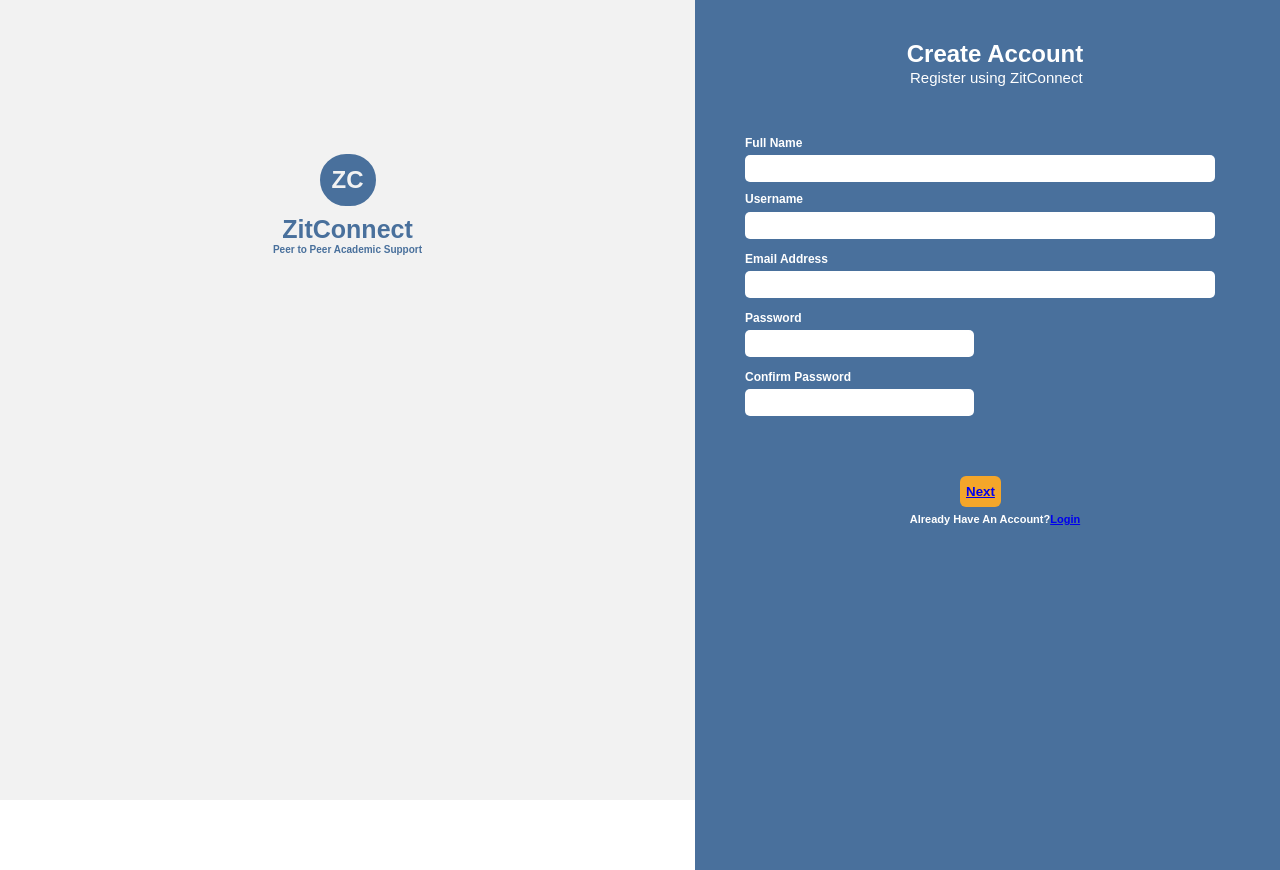
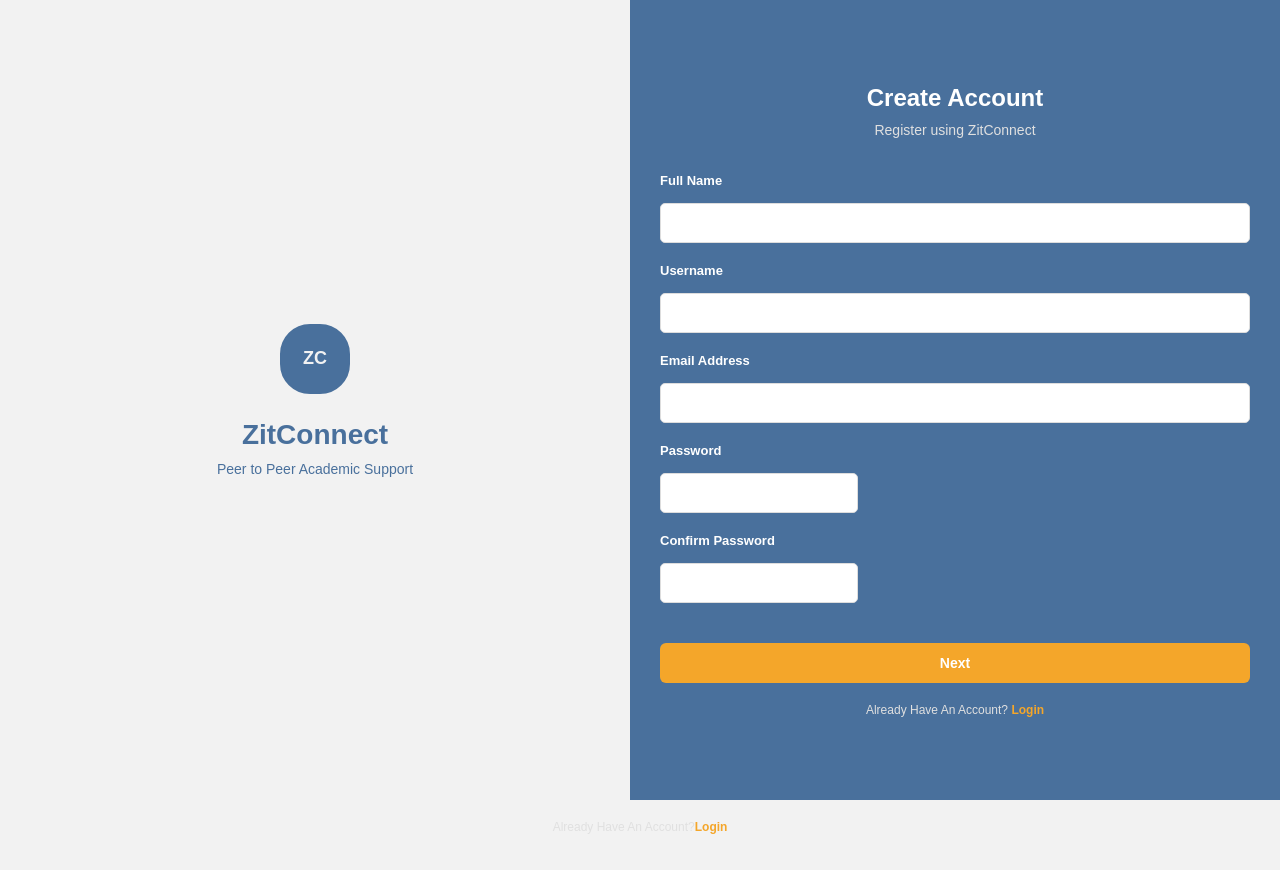
Before and after one commit to KateteNewton/ZitConnect, a Flask app: page / in a window 1280 px wide. After the commit the page ends 834 px from the top, so only its background shows below. Run offline with Flask 3, Linux system fonts and the light colour scheme; some libraries are stand-ins or nearby versions.

Commit message:
Made some changes to the register page, including the CSS and HTML files. Also updated the app.py file to handle the new registration logic.

```diff
--- a/app.py
+++ b/app.py
@@ -1,14 +1,15 @@
 from flask import Flask, render_template, request, redirect, session, flash
 from flask_mysqldb import MySQL
 from datetime import timedelta
+import re
 
 app = Flask(__name__)
 
-# Session configuration
+# ============ Configuration ============
 app.secret_key = 'zitconnect_secret_key_2024'
 app.permanent_session_lifetime = timedelta(minutes=30)
 
-# Database configuration
+# Database Configuration
 app.config['MYSQL_HOST'] = 'localhost'
 app.config['MYSQL_USER'] = 'root'
 app.config['MYSQL_PASSWORD'] = ''
@@ -16,89 +17,162 @@ app.config['MYSQL_DB'] = 'zitconnect_db'
 
 mysql = MySQL(app)
 
+# ============ Helper Functions ============
+def validate_email(email):
+    """Validate email format"""
+    pattern = r'^[a-zA-Z0-9._%+-]+@[a-zA-Z0-9.-]+\.[a-zA-Z]{2,}$'
+    return re.match(pattern, email) is not None
+
+def get_programs():
+    """Fetch all programs from database"""
+    try:
+        cursor = mysql.connection.cursor()
+        cursor.execute("SELECT programID, programName FROM program ORDER BY programName")
+        programs = cursor.fetchall()
+        cursor.close()
+        return programs
+    except Exception as e:
+        print(f"Error fetching programs: {e}")
+        return []
+
+def get_schools():
+    """Fetch all schools from database"""
+    try:
+        cursor = mysql.connection.cursor()
+        cursor.execute("SELECT schoolID, schoolName FROM school ORDER BY schoolName")
+        schools = cursor.fetchall()
+        cursor.close()
+        return schools
+    except Exception as e:
+        print(f"Error fetching schools: {e}")
+        return []
+
+# ============ Routes ============
+
 @app.route('/')
 def home():
+    """Home route - redirect to register"""
     return render_template('register1.html')
 
-# Register Step 1 Route
 @app.route('/register', methods=['GET', 'POST'])
 def register():
+    """Register Step 1 - Collect user information"""
     if request.method == 'POST':
-        session['name'] = request.form['name']
-        session['username'] = request.form['username']
-        session['email'] = request.form['email']
-        session['password'] = request.form['password']
-        session['confirm_password'] = request.form['confirm_password']
+        try:
+            # Get form data
+            name = request.form.get('name', '').strip()
+            username = request.form.get('username', '').strip()
+            email = request.form.get('email', '').strip()
+            password = request.form.get('password', '')
+            confirm_password = request.form.get('confirm_password', '')
 
-        return redirect('/register/step2')
+            # Validation
+            if not all([name, username, email, password, confirm_password]):
+                flash('All fields are required', 'error')
+                return render_template('register1.html')
+
+            if password != confirm_password:
+                flash('Passwords do not match', 'error')
+                return render_template('register1.html')
+
+            if len(password) < 6:
+                flash('Password must be at least 6 characters', 'error')
+                return render_template('register1.html')
+
+            if not validate_email(email):
+                flash('Invalid email format', 'error')
+                return render_template('register1.html')
+
+            # Store in session
+            session['name'] = name
+            session['username'] = username
+            session['email'] = email
+            session['password'] = password
+
+            return redirect('/register/step2')
+        except Exception as e:
+            flash(f'An error occurred: {str(e)}', 'error')
+            return render_template('register1.html')
+
     return render_template('register1.html')
 
-# Register Step 2 Route
 @app.route('/register/step2', methods=['GET'])
 def register_step2():
+    """Register Step 2 - Select program, school, and role"""
     # Check if user has completed step 1
     if 'email' not in session:
+        flash('Please complete step 1 first', 'error')
         return redirect('/register')
 
-    # Fetch programs and schools from database
-    try:
-        cursor = mysql.connection.cursor()
+    programs = get_programs()
+    schools = get_schools()
 
-        # Fetch programs
-        cursor.execute("SELECT programID, programName FROM program ORDER BY programName")
-        programs = cursor.fetchall()
+    return render_template('register2.html', programs=programs, schools=schools)
 
-        # Fetch schools
-        cursor.execute("SELECT schoolID, schoolName FROM school ORDER BY schoolName")
-        schools = cursor.fetchall()
-
-        cursor.close()
-
-        return render_template('register2.html', programs=programs, schools=schools)
-    except Exception as e:
-        print(f"Error fetching programs/schools: {e}")
-        # If tables don't exist, return empty lists
-        return render_template('register2.html', programs=[], schools=[])
-
-# Complete Registration Route
 @app.route('/register/complete', methods=['POST'])
 def register_complete():
-    # Check if step 1 data exists
+    """Complete registration - Save to database"""
+    # Verify step 1 data exists
     if 'email' not in session:
+        flash('Session expired. Please register again.', 'error')
         return redirect('/register')
 
-    # Get data from session and step 2 form
-    full_name = session.get('name')
-    user_name = session.get('username')
-    email = session.get('email')
-    password = session.get('password')
-    program = request.form.get('program')
-    school = request.form.get('school')
-    role = request.form['role']
+    try:
+        # Get data from session and step 2 form
+        full_name = session.get('name', '')
+        user_name = session.get('username', '')
+        email = session.get('email', '')
+        password = session.get('password', '')
+        program = request.form.get('program', '').strip()
+        school = request.form.get('school', '').strip()
+        role = request.form.get('role', '').strip()
 
-    try:
+        # Validate step 2 data
+        if not all([program, school, role]):
+            flash('Please select program, school, and role', 'error')
+            return redirect('/register/step2')
+
+        # Insert into database
         cursor = mysql.connection.cursor()
         cursor.execute(
-            "INSERT INTO user (fullName, userName, email, password, role, program, school) VALUES (%s, %s, %s, %s, %s, %s, %s)",
+            "INSERT INTO user (fullName, userName, email, password, role, program, school) "
+            "VALUES (%s, %s, %s, %s, %s, %s, %s)",
             (full_name, user_name, email, password, role, program, school)
         )
         mysql.connection.commit()
         cursor.close()
 
-        # Clear session and flash success message
+        # Clear session
         session.clear()
         flash('User registered successfully! Please login.', 'success')
+        return redirect('/login')
 
-        return redirect('/login')
     except Exception as e:
         flash(f'Registration error: {str(e)}', 'error')
-        print(f"Error: {e}")
+        print(f"Registration Error: {e}")
         return redirect('/register')
 
-# Login Route
-@app.route('/login')
+@app.route('/login', methods=['GET', 'POST'])
 def login():
+    """Login route"""
+    if request.method == 'POST':
+        # TODO: Implement login logic
+        pass
     return render_template('login.html')
+
+# ============ Error Handlers ============
+
+@app.errorhandler(404)
+def page_not_found(error):
+    """Handle 404 errors"""
+    return render_template('404.html'), 404
+
+@app.errorhandler(500)
+def internal_error(error):
+    """Handle 500 errors"""
+    return render_template('500.html'), 500
+
+# ============ Main ============
 
 if __name__ == '__main__':
     app.run(debug=True)
--- a/static/css/register1.css
+++ b/static/css/register1.css
@@ -1,185 +1,266 @@
- body{
-        margin:0;
-        font-family: Arial;
+* {
+  box-sizing: border-box;
+}
 
+body {
+  margin: 0;
+  font-family: Arial, sans-serif;
+  background-color: #f2f2f2;
 }
-       .container{
-        display:flex;
+
+.container {
+  display: flex;
+  flex-direction: row;
   height: 100vh;
+  min-height: 100vh;
+}
 
+/* LEFT SIDE - Logo/Branding */
+.left {
+  background: #f2f2f2;
+  flex: 1;
+  display: flex;
+  flex-direction: column;
+  align-items: center;
+  justify-content: center;
+  padding: 20px;
 }
-    .left{
-     background: #f2f2f2;
-     flex:1;
+
+.left h2 {
   display: flex;
-
-     padding:1px;
-     color:#49709C;
+  justify-content: center;
   align-items: center;
-flex-direction: column;
-
-    }
-   .left h2{
-      display:flex;
-     justify-content: center;
-     border: solid;
-     padding: 12px;
-     color:#f2f2f2;
+  border: 2px solid #49709C;
+  padding: 12px 20px;
+  color: #f2f2f2;
   background-color: #49709C;
   border-radius: 30px;
-     margin-top: 150px;
-     align-items: center;
+  margin: 0 0 15px 0;
   font-weight: bold;
-     margin-bottom: 1px;
+  font-size: 18px;
+  width: 70px;
+  height: 70px;
 }
-    .left h1{
+
+.left h1 {
   font-weight: bold;
-      font-size: 25px;
-      margin-top: 5px;
-      margin-bottom: 0px;
+  font-size: 28px;
+  margin: 10px 0 5px 0;
+  color: #49709C;
+  text-align: center;
 }
-    .left h4{
-      font-size: 10px;
-      font-weight: bold;
-      margin-top: 0px;
+
+.left h4 {
+  font-size: 14px;
+  font-weight: normal;
+  margin: 5px 0 0 0;
+  color: #49709C;
+  text-align: center;
 }
-    .right{
 
-      background:#49709C ;
-      padding:35px;
-      height: 100vh;
-      width:500px;
-      color:white;
-      justify-content: center;
-      flex-direction: column;
-    padding-left: 50px;
-
-    }
-    .right h2{
-      text-align: center;
-      padding-bottom: 0px;
-      margin-top: 5px;
-      margin-bottom: 1px;
-    }
-    .right p{
-      display: flex;
-      margin-left:165px;
-      text-align: center;
-      margin-top: 1px;
-      font-size: 15px;
-      margin-bottom: 35px;
-      font-size: 15px;
-    }
-    .form{
-
+/* RIGHT SIDE - Form */
+.right {
+  background: #49709C;
+  flex: 1;
+  padding: 30px;
+  color: white;
   display: flex;
   flex-direction: column;
-
-    }
-    .label{
-      display:flex;
-      margin-top: 15px;
-      margin-bottom: 20px;
-      font-size: 12px;
-      flex-direction: column;
-    }
-    .name{
-      display: flex;
-        padding-top: 15px;
-       margin-right: 30px;
-        font-size: 12px;
-        margin-bottom: 5px;
-        padding-right: 50px;
-        font-weight: bold;
-
-
+  justify-content: center;
+  overflow-y: auto;
 }
 
-    .firstTextArea{
-      display:flex;
-      border-radius: 5px;
-      padding-right: 50px;
-      margin-right:30px;
-      border:none;
-      height: 25px;
+.right h2 {
+  text-align: center;
+  margin: 0 0 10px 0;
+  font-size: 24px;
 }
-    .user{
+
+.right p {
+  text-align: center;
+  margin: 0 0 25px 0;
+  font-size: 14px;
+  color: #e0e0e0;
+}
+
+/* FORM STYLES */
+.form {
+  display: flex;
+  flex-direction: column;
+  gap: 10px;
+}
+
+.form label {
+  font-size: 13px;
+  font-weight: bold;
   margin-top: 10px;
-      font-size: 12px;
-      font-weight: bold;
-    }
-    .email{
-      margin-top: 13px;
-      font-size: 12px;
-      font-weight: bold;
   margin-bottom: 5px;
 }
 
-    .password{
-      margin-top: 13px;
-      font-size: 12px;
-      font-weight: bold;
-      margin-bottom: 5px;
+.form input {
+  padding: 10px;
+  border: none;
+  border-radius: 5px;
+  font-size: 13px;
+  height: 40px;
+  border: 1px solid #ddd;
 }
 
-    .cp{
-      margin-top: 13px;
-      font-size: 12px;
-      font-weight: bold;
-      margin-bottom: 5px;
-    }
-    .secondTextArea{
-      display:flex;
-      border-radius: 5px;
-      padding-right: 50px;
-      margin-right:30px;
-      border:none;
-      height: 25px;
-      margin-top: 6px;
+.form input:focus {
+  outline: none;
+  border: 1px solid #f4a62a;
+  box-shadow: 0 0 5px rgba(244, 166, 42, 0.3);
 }
 
-    .thirdTextArea{
-      display:flex;
-      border-radius: 5px;
-      padding-right: 50px;
-      margin-right:30px;
-      border:none;
-      height: 25px;
+/* BUTTON */
+.next-button {
+  margin-top: 30px;
+  padding: 12px;
+  border-radius: 6px;
+  border: none;
+  color: white;
+  font-weight: bold;
+  background-color: #f4a62a;
+  font-size: 14px;
+  cursor: pointer;
+  transition: background-color 0.3s;
 }
 
-    .fouthTextArea{
-      display:flex;
-      border-radius: 5px;
-      padding-right: 50px;
-      margin-right:30px;
-      border:none;
-      height: 25px;
+.next-button:hover {
+  background-color: #d48a1f;
 }
 
-    .fifthTextArea{
-      display:flex;
-      border-radius: 5px;
-      padding-right: 50px;
-      margin-right:30px;
-      border:none;
-      height: 25px;
-      margin-bottom: 60px;
+.next-button:active {
+  transform: scale(0.98);
 }
 
-    .next-button{
-      margin-left: 215px;
-      margin-right: 215px;
-      padding-top:8px;
-      padding-bottom:8px;
-      border-radius: 6px;
-      border:none;
-      color:white;
+/* LOGIN LINK */
+.login {
+  font-size: 12px;
+  text-align: center;
+  font-weight: normal;
+  margin-top: 20px;
+  color: #e0e0e0;
+}
+
+.login a {
+  color: #f4a62a;
+  text-decoration: none;
   font-weight: bold;
-      background-color:#f4a62a ;
 }
-    .login{
+
+.login a:hover {
+  text-decoration: underline;
+}
+
+/* ===== MOBILE RESPONSIVENESS ===== */
+
+/* TABLET - 768px and below */
+@media (max-width: 768px) {
+  .container {
+    flex-direction: column;
+    height: auto;
+    min-height: 100vh;
+  }
+
+  .left {
+    flex: 0;
+    padding: 30px 20px;
+    min-height: auto;
+  }
+
+  .left h2 {
+    width: 60px;
+    height: 60px;
+    font-size: 16px;
+    margin-bottom: 12px;
+  }
+
+  .left h1 {
+    font-size: 24px;
+  }
+
+  .left h4 {
+    font-size: 12px;
+  }
+
+  .right {
+    flex: 1;
+    padding: 25px;
+    justify-content: flex-start;
+  }
+
+  .right h2 {
+    font-size: 20px;
+  }
+
+  .right p {
+    font-size: 12px;
+    margin-bottom: 20px;
+  }
+}
+
+/* MOBILE - 480px and below */
+@media (max-width: 480px) {
+  .left {
+    padding: 20px 15px;
+  }
+
+  .left h2 {
+    width: 50px;
+    height: 50px;
+    font-size: 14px;
+    padding: 8px 12px;
+  }
+
+  .left h1 {
+    font-size: 20px;
+    margin-bottom: 3px;
+  }
+
+  .left h4 {
     font-size: 11px;
-      text-align: center;
-      font-weight: bold;
-      margin-top: 6px;
+    margin-top: 2px;
   }
+
+  .right {
+    padding: 20px;
+    justify-content: flex-start;
+  }
+
+  .right h2 {
+    font-size: 18px;
+  }
+
+  .right p {
+    font-size: 11px;
+    margin-bottom: 15px;
+  }
+
+  .form {
+    gap: 8px;
+  }
+
+  .form label {
+    font-size: 12px;
+    margin-top: 8px;
+    margin-bottom: 3px;
+  }
+
+  .form input {
+    height: 36px;
+    font-size: 12px;
+    padding: 8px;
+  }
+
+  .next-button {
+    margin-top: 25px;
+    padding: 10px;
+    font-size: 13px;
+  }
+
+  .login {
+    font-size: 11px;
+    margin-top: 15px;
+  }
+}
--- a/templates/register1.html
+++ b/templates/register1.html
@@ -1,8 +1,65 @@
 <!DOCTYPE html>
 <html lang="en">
   <head>
-   <link rel="stylesheet" href="/static/css/register1.css">
-   <meta name="viewport" content="width= device-width, initial-scale=1.0">
+    <meta charset="UTF-8">
+    <meta name="viewport" content="width=device-width, initial-scale=1.0">
+    <title>ZitConnect - Register</title>
+    <link rel="stylesheet" href="/static/css/register1.css">
+    <style>
+      .flash-messages {
+        margin: 0 0 20px 0;
+        padding: 0;
+        list-style: none;
+      }
+      .flash-messages li {
+        padding: 12px;
+        margin: 0 0 10px 0;
+        border-radius: 5px;
+        font-size: 13px;
+      }
+      .flash-messages .success {
+        background-color: #d4edda;
+        color: #155724;
+        border: 1px solid #c3e6cb;
+      }
+      .flash-messages .error {
+        background-color: #f8d7da;
+        color: #721c24;
+        border: 1px solid #f5c6cb;
+      }
+      .password-container {
+        position: relative;
+      }
+      .password-match-indicator {
+        font-size: 12px;
+        margin-top: 5px;
+        padding: 8px;
+        border-radius: 4px;
+        display: none;
+        text-align: center;
+        font-weight: bold;
+      }
+      .password-match-indicator.match {
+        display: block;
+        background-color: #d4edda;
+        color: #155724;
+        border: 1px solid #c3e6cb;
+      }
+      .password-match-indicator.no-match {
+        display: block;
+        background-color: #f8d7da;
+        color: #721c24;
+        border: 1px solid #f5c6cb;
+      }
+      .next-button:disabled {
+        background-color: #ccc;
+        cursor: not-allowed;
+        opacity: 0.6;
+      }
+      .next-button:disabled:hover {
+        background-color: #ccc;
+      }
+    </style>
   </head>
   <body>
     <div class="container">
@@ -46,7 +103,54 @@
             <div class="password-match-indicator" id="passwordIndicator"></div>
           </div>
 
-         <div><button class="next-button" type="submit"><a href="register2.html">Next</a></button></div>
+          <button class="next-button" type="submit" id="submitBtn">Next</button>
+        </form>
+        <div class="login">
+          Already Have An Account? <a href="/login">Login</a>
+        </div>
+      </div>
+    </div>
+
+    <script>
+      const passwordInput = document.getElementById('password');
+      const confirmPasswordInput = document.getElementById('confirmPassword');
+      const passwordIndicator = document.getElementById('passwordIndicator');
+      const submitBtn = document.getElementById('submitBtn');
+
+      function checkPasswordMatch() {
+        const password = passwordInput.value;
+        const confirmPassword = confirmPasswordInput.value;
+
+        if (confirmPassword === '') {
+          passwordIndicator.style.display = 'none';
+          submitBtn.disabled = false;
+          return;
+        }
+
+        if (password === confirmPassword && password !== '') {
+          passwordIndicator.className = 'password-match-indicator match';
+          passwordIndicator.textContent = '✓ Passwords match';
+          submitBtn.disabled = false;
+        } else {
+          passwordIndicator.className = 'password-match-indicator no-match';
+          passwordIndicator.textContent = '✗ Passwords do not match';
+          submitBtn.disabled = true;
+        }
+      }
+
+      passwordInput.addEventListener('input', checkPasswordMatch);
+      confirmPasswordInput.addEventListener('input', checkPasswordMatch);
+
+      // Prevent form submission if passwords don't match
+      document.getElementById('registerForm').addEventListener('submit', function(e) {
+        if (passwordInput.value !== confirmPasswordInput.value) {
+          e.preventDefault();
+          alert('Passwords do not match! Please check and try again.');
+        }
+      });
+    </script>
+  </body>
+</html>
         </form>
         <div class="login">
           Already Have An Account?<a href="#">Login</a>
```
Lines whose indentation alone changed are shown as unchanged.
